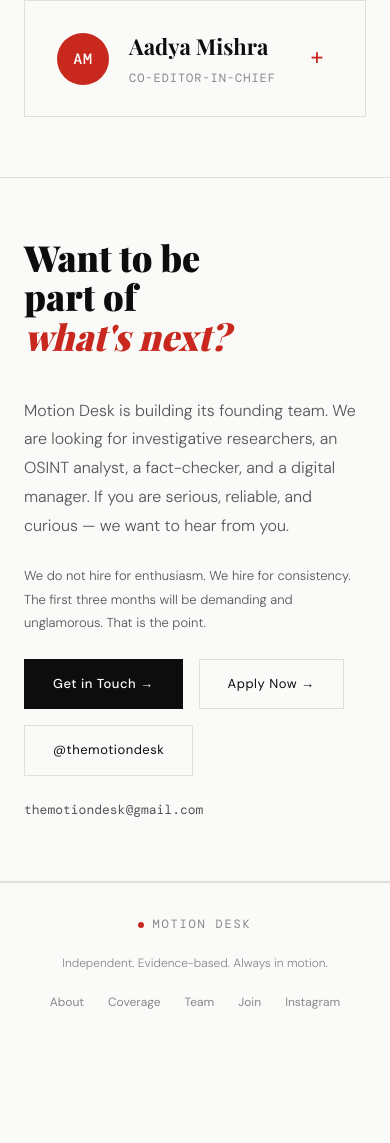
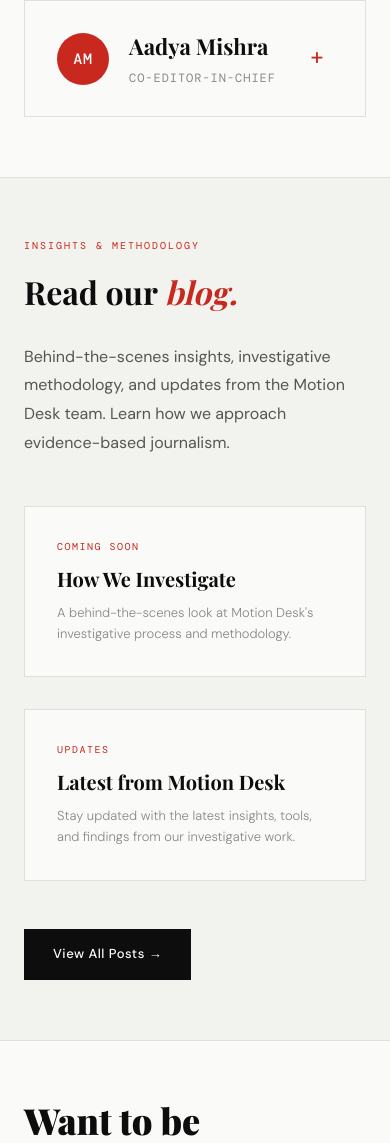
Before and after one commit to shreyyinnit/cool-shrey-site, a plain HTML site: page index.html in a window 390 px wide. Shown: the part 5673-6816 px from the top of the page. Before the commit the page ends 6718 px from the top, so only its background shows below. Drawn offline with nearby package versions, Linux system fonts and the light colour scheme; a web font is replaced by a local one.

Commit message:
added changes

```diff
--- a/index.html
+++ b/index.html
@@ -125,6 +125,20 @@
   .cta-actions { display: flex; gap: 16px; flex-wrap: wrap; align-items: center; }
   .email-plain { font-family: var(--mono); font-size: 13px; color: var(--ink-3); }
 
+  .blog { padding: 96px 48px; border-bottom: 1px solid var(--rule); background: var(--paper-2); }
+  .blog .section-eyebrow { color: var(--accent); }
+  .blog .section-title { color: var(--ink); }
+  .blog-intro { font-size: 16px; color: var(--ink-3); margin-bottom: 48px; line-height: 1.8; max-width: 620px; }
+  .blog-preview { display: grid; grid-template-columns: repeat(2, 1fr); gap: 32px; margin-top: 48px; }
+  .blog-preview-card { background: var(--paper); padding: 32px; border: 1px solid var(--rule); transition: background 0.15s; }
+  .blog-preview-card:hover { background: white; }
+  .blog-preview-card a { text-decoration: none; color: inherit; }
+  .blog-card-date { font-family: var(--mono); font-size: 10px; letter-spacing: 0.15em; text-transform: uppercase; color: var(--accent); margin-bottom: 12px; }
+  .blog-card-title { font-family: var(--serif); font-size: 20px; font-weight: 700; color: var(--ink); margin-bottom: 12px; line-height: 1.2; }
+  .blog-card-excerpt { font-size: 13px; color: var(--ink-4); font-weight: 300; line-height: 1.6; }
+  .blog-cta { display: inline-flex; align-items: center; gap: 8px; background: var(--ink); color: var(--paper); font-family: var(--sans); font-size: 13px; font-weight: 500; letter-spacing: 0.04em; padding: 14px 28px; text-decoration: none; border: 1px solid var(--ink); transition: background 0.2s, color 0.2s; margin-top: 48px; }
+  .blog-cta:hover { background: var(--accent); border-color: var(--accent); }
+
   footer { padding: 48px; display: flex; justify-content: space-between; align-items: center; border-top: 1px solid var(--rule); }
   .footer-logo { font-family: var(--mono); font-size: 12px; letter-spacing: 0.15em; text-transform: uppercase; color: var(--ink-4); display: flex; align-items: center; gap: 8px; }
   .footer-logo .dot { width: 6px; height: 6px; background: var(--accent); border-radius: 50%; }
@@ -140,6 +154,7 @@
     .focus { padding: 60px 24px; } .focus-grid { grid-template-columns: 1fr 1fr; } .focus-header { flex-direction: column; gap: 20px; align-items: flex-start; }
     .team { padding: 60px 24px; } .team-grid { grid-template-columns: 1fr 1fr; }
     .leadership { padding: 60px 24px; } .leader-bio-inner { padding: 24px 24px 32px 24px; }
+    .blog { padding: 60px 24px; } .blog-preview { grid-template-columns: 1fr; }
     .cta { grid-template-columns: 1fr; padding: 60px 24px; gap: 40px; }
     .principles { grid-template-columns: 1fr; }
     footer { flex-direction: column; gap: 20px; text-align: center; padding: 32px 24px; }
@@ -154,7 +169,8 @@
   <ul class="nav-links">
     <li><a href="#about">About</a></li>
     <li><a href="#focus">Coverage</a></li>
-    <li><a href="#leadership">Team</a></li>
+    <li><a href="/team/">Team</a></li>
+    <li><a href="/blog/">Blog</a></li>
     <li><a href="#join">Join</a></li>
   </ul>
 </nav>
@@ -322,6 +338,29 @@
   </div>
 </section>
 
+<section class="blog" id="blog">
+  <p class="section-eyebrow">Insights & Methodology</p>
+  <h2 class="section-title">Read our <em>blog.</em></h2>
+  <p class="blog-intro">Behind-the-scenes insights, investigative methodology, and updates from the Motion Desk team. Learn how we approach evidence-based journalism.</p>
+  <div class="blog-preview">
+    <div class="blog-preview-card">
+      <a href="/blog/sample-post.html">
+        <p class="blog-card-date">Coming Soon</p>
+        <h3 class="blog-card-title">How We Investigate</h3>
+        <p class="blog-card-excerpt">A behind-the-scenes look at Motion Desk's investigative process and methodology.</p>
+      </a>
+    </div>
+    <div class="blog-preview-card">
+      <a href="/blog/">
+        <p class="blog-card-date">Updates</p>
+        <h3 class="blog-card-title">Latest from Motion Desk</h3>
+        <p class="blog-card-excerpt">Stay updated with the latest insights, tools, and findings from our investigative work.</p>
+      </a>
+    </div>
+  </div>
+  <a href="/blog/" class="blog-cta">View All Posts →</a>
+</section>
+
 <section class="cta" id="join">
   <h2 class="cta-title">Want to be<br>part of<br><em>what's next?</em></h2>
   <div class="cta-right">
@@ -342,7 +381,8 @@
   <div class="footer-links">
     <a href="#about">About</a>
     <a href="#focus">Coverage</a>
-    <a href="#leadership">Team</a>
+    <a href="/team/">Team</a>
+    <a href="/blog/">Blog</a>
     <a href="#join">Join</a>
     <a href="https://instagram.com/themotiondesk" target="_blank">Instagram</a>
   </div>
```
